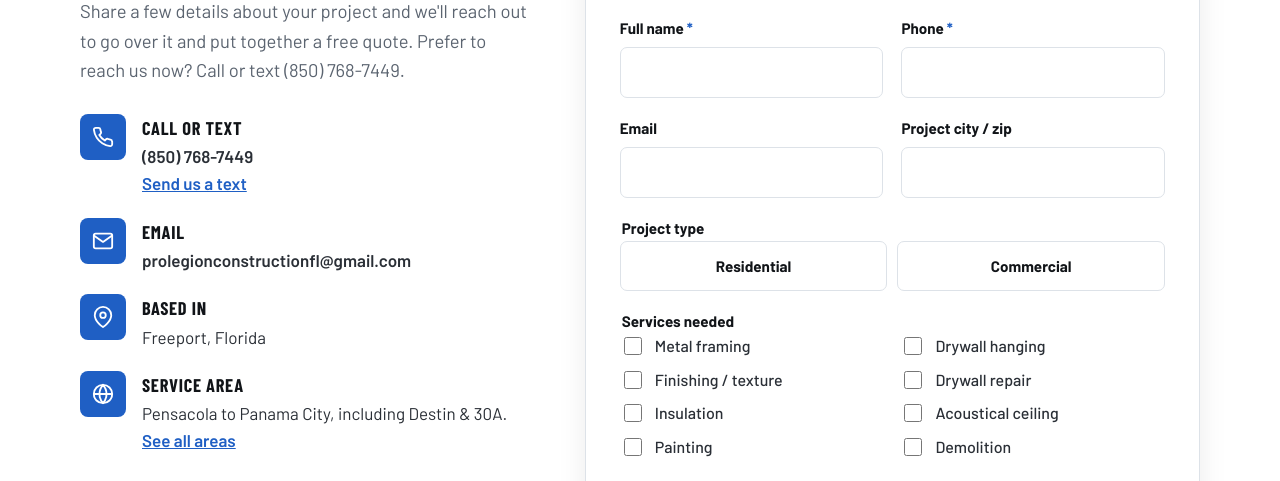
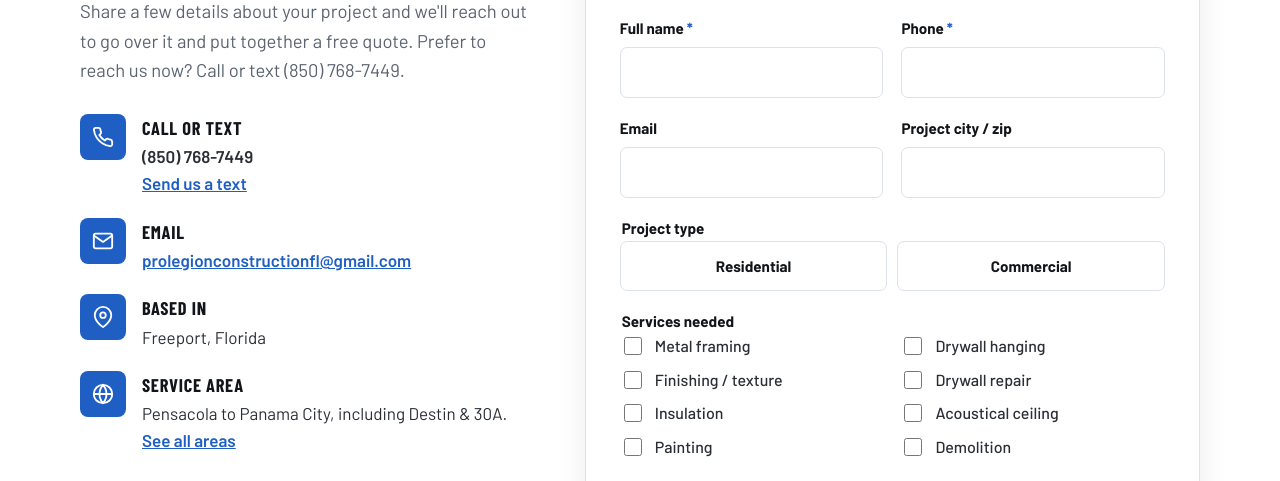
Before and after one commit to caldodemiso/prolegionLLC, a plain HTML site: page contact.html in a window 1280 px wide. Shown: the part 619-1100 px from the top of the page. Drawn offline with nearby package versions, Linux system fonts and the light colour scheme; a web font is replaced by a local one.

Commit message:
Style email address as a visible link in contact info
Co-Authored-By: Claude Opus 5.5 <noreply@anthropic.com>

```diff
--- a/contact.html
+++ b/contact.html
@@ -83,7 +83,7 @@
                 <span class="icon" aria-hidden="true">
                   <svg viewBox="0 0 24 24" fill="none" stroke="currentColor" stroke-width="2" stroke-linecap="round" stroke-linejoin="round"><rect x="2" y="4" width="20" height="16" rx="2" /><path d="M22 6l-10 7L2 6" /></svg>
                 </span>
-                <div><strong>Email</strong><a href="mailto:prolegionconstructionfl@gmail.com">prolegionconstructionfl<wbr />@gmail.com</a></div>
+                <div><strong>Email</strong><a class="text-link" href="mailto:prolegionconstructionfl@gmail.com">prolegionconstructionfl<wbr />@gmail.com</a></div>
               </li>
               <li>
                 <span class="icon" aria-hidden="true">
```
Also changed, not shown: index.html (+1 -1 lines).
